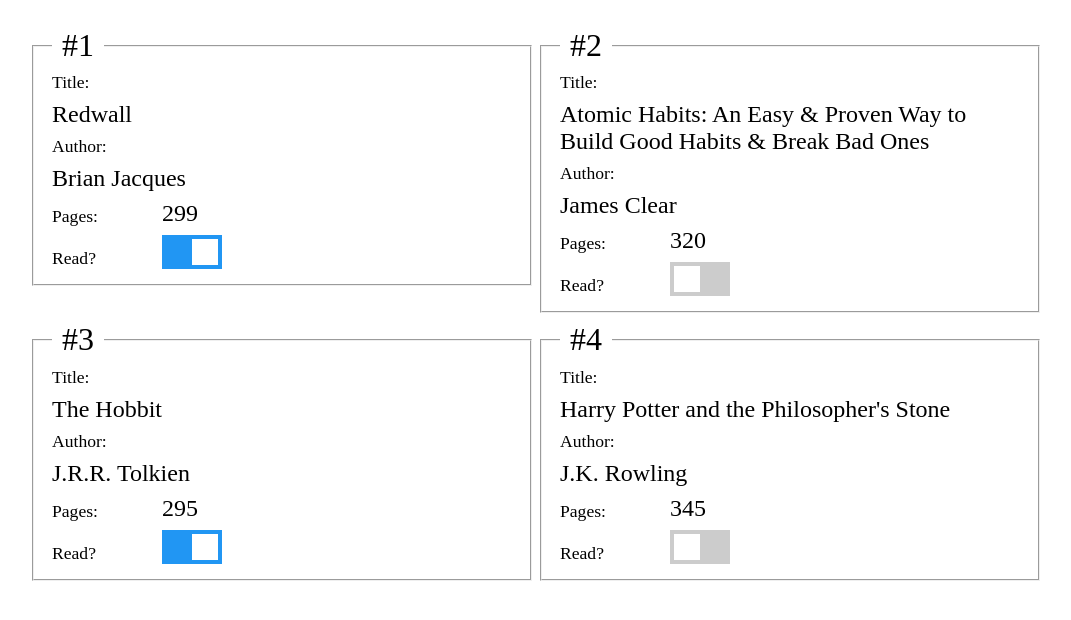
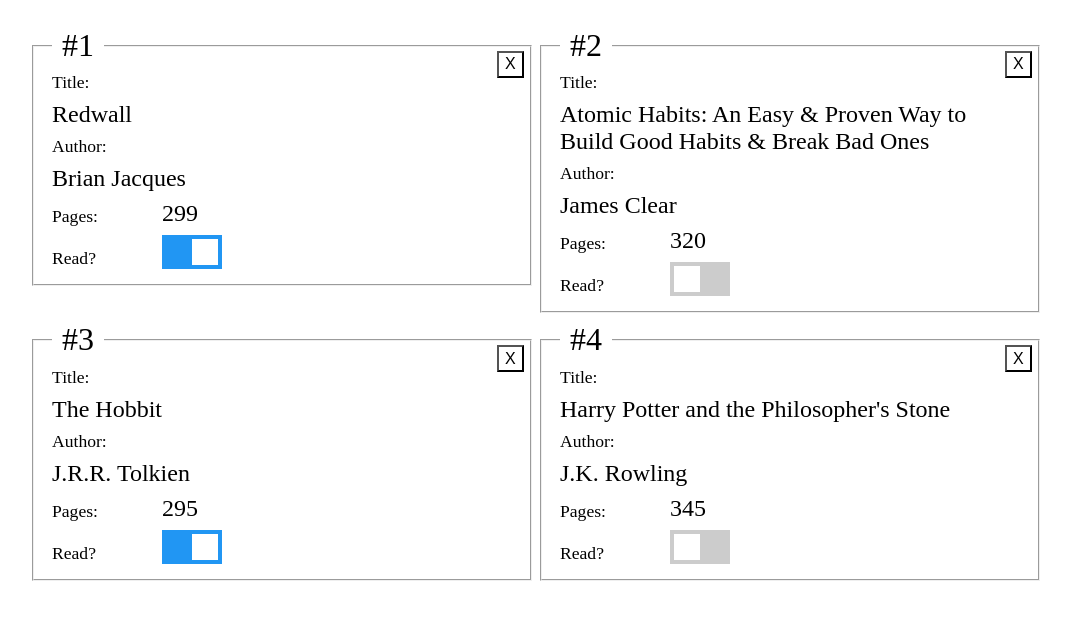
Before and after one commit to kjoh-dev/Library, a plain HTML site: page index.html in a window 1280 px wide. Shown: the part 58-678 px from the top of the page, without its empty margins (104-1175 px from the left). Drawn offline with Linux system fonts and the light colour scheme; a web font is replaced by a local one.

Commit message:
feat: implement remove book button

```diff
--- a/Script/script.js
+++ b/Script/script.js
@@ -70,6 +70,7 @@ function showBook(book){
     const bookCard = document.createElement("div");
     bookCard.className = "bookCard";
     bookCard.innerHTML = `
+        <button class="removeBtn" value="${index}">X</button>
         <fieldset>
             <legend>&nbsp;#${index+1}&nbsp;</legend>
             <dl>
@@ -90,10 +91,21 @@ function showBook(book){
         </fieldset>
     `;
 
+    bookCard.querySelector(".bookCard> button").addEventListener("click", removeBook);
     bookCard.querySelector(".switch>input").addEventListener("click", toggleBookRead);
 
     document.getElementById("bookContainer").append(bookCard);
+}
 
+function removeBook(event) {
+    const removeButton = event.target;
+    if(!(removeButton instanceof Element)) return;
+
+    const index = removeButton.value;
+    const book = myLibrary[index];
+    console.log(`index: ${index} | book title: ${book.title}`);
+    removeBookFromLibrary(book);
+    sortBooks();
 }
 
 function toggleBookRead(event){
--- a/Style/style.css
+++ b/Style/style.css
@@ -63,6 +63,7 @@ header {
   align-self: center;
   border-radius: 0.35rem;
   padding: 0.3rem 1.25rem;
+  cursor: pointer;
 }
 
 /*
@@ -78,6 +79,20 @@ header {
   grid-auto-flow: row;
   gap: 0.5rem;
   justify-content: center;
+}
+
+.bookCard {
+  position: relative;
+}
+
+.removeBtn {
+  position: absolute;
+  top: 1.5rem;
+  right: 0.5rem;
+  font-size: 1rem;
+  background: none;
+  padding: 0.15rem 0.4rem;
+  cursor: pointer;
 }
 
 .bookCard dl {
@@ -155,6 +170,7 @@ header {
   width: 500px;
   margin: auto;
 }
+
 
 legend {
   font-size: 2rem;
```
